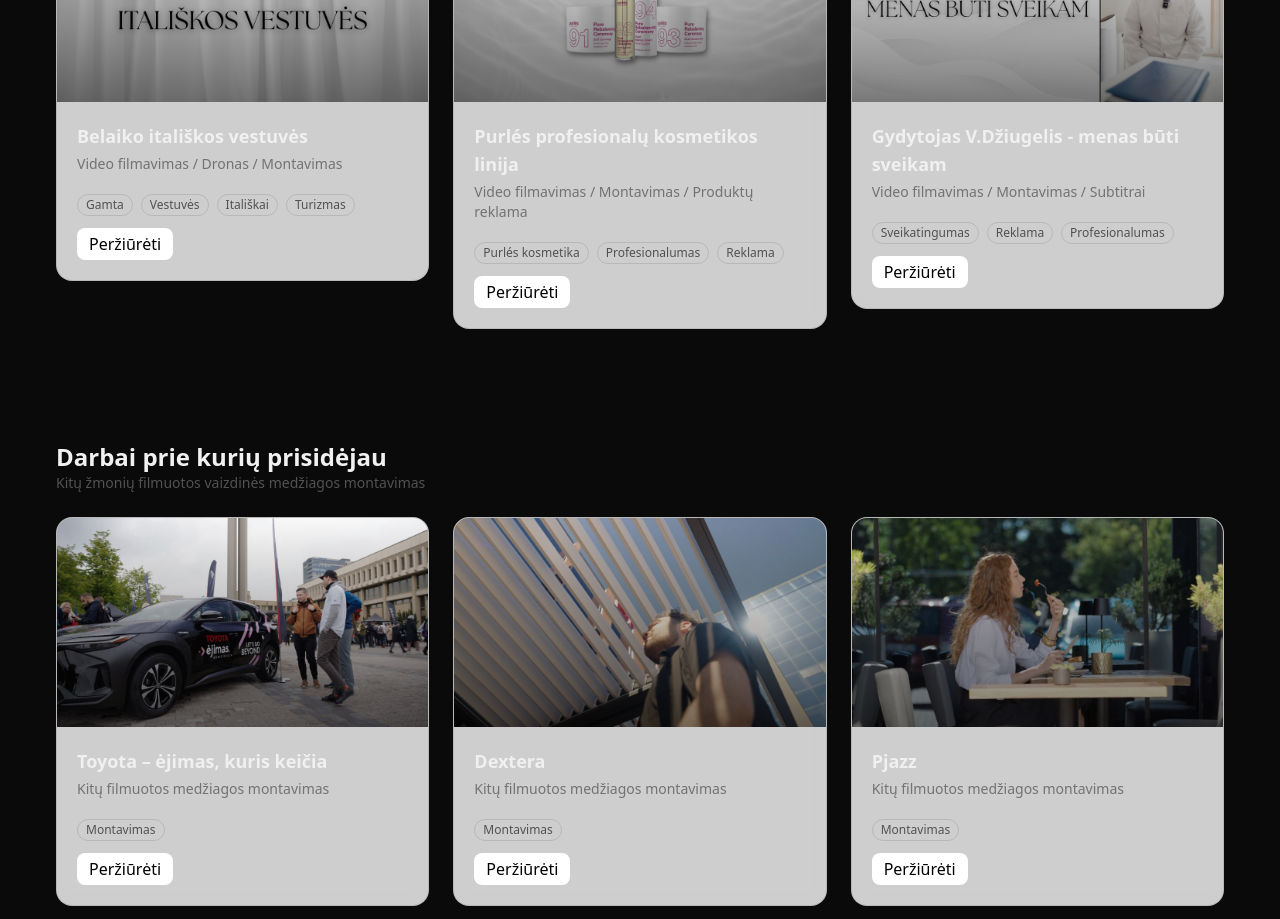
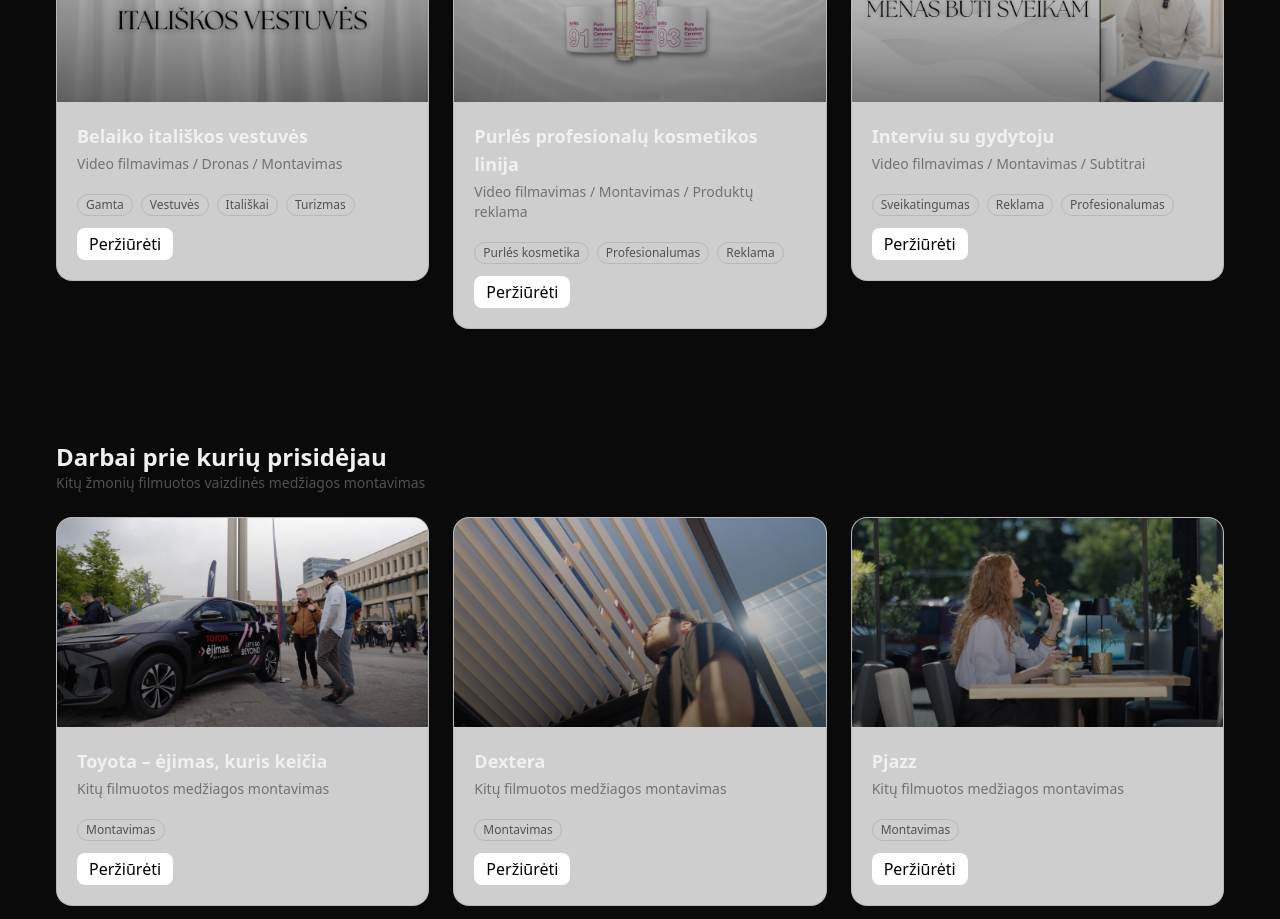
Before and after one commit to vytautasmedia/Vytautas-Portfolio, a React (Vite) app: page / in a window 1280 px wide. Shown: the part 1380-2299 px from the top of the page. Built offline with nearby package versions, Linux system fonts and the light colour scheme.

Commit message:
Update App.tsx

```diff
--- a/src/App.tsx
+++ b/src/App.tsx
@@ -103,7 +103,7 @@
     tags: ['Purlés kosmetika', 'Profesionalumas', 'Reklama'],
   },
   {
-    title: 'Gydytojas V.Džiugelis - menas būti sveikam',
+    title: 'Interviu su gydytoju',
     role: 'Video filmavimas / Montavimas / Subtitrai',
     cover: '/covers/dziugelis.jpg',
     link: 'https://youtube.com/shorts/YXkr9E3q6GE',
```
